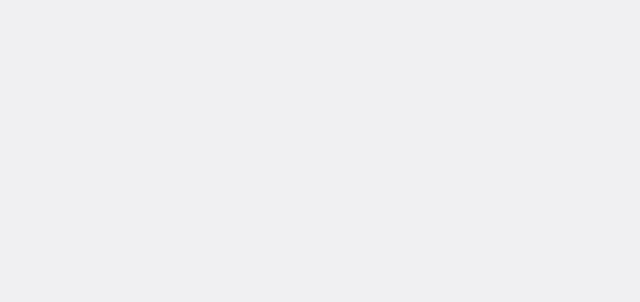
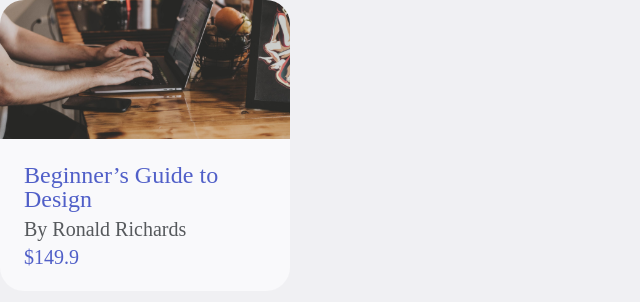
Before and after one commit to VOZ-NAK/Byway, a React (Vite) app: page / in a window 1280 px wide. Shown: the top 302 px of the page, without its empty margins (0-640 px from the left). Built offline with nearby package versions, Linux system fonts and the light colour scheme; a web font is replaced by a local one.

Commit message:
Fix text color support to Typography component

```diff
--- a/src/App.tsx
+++ b/src/App.tsx
@@ -1,5 +1,11 @@
+import Course from './components/shared/course/Course'
+
 function App() {
-	return <></>
+	return (
+		<>
+			<Course />
+		</>
+	)
 }
 
 export default App
--- a/src/components/shared/course/Course.tsx
+++ b/src/components/shared/course/Course.tsx
@@ -16,11 +16,11 @@ const Course: FC<ICourse> = ({ courseName, author, cover, price }) => {
 		<div className={styles.course}>
 			<img src='cover.svg' alt='cover' className={styles.course__cover} />
 			<div className={styles.course__info}>
-				<Typography variant='text-large' color='var(--light-blue)'>
+				<Typography variant='text-large' color='--light-blue'>
 					Beginner’s Guide to Design
 				</Typography>
 				<Typography variant='text-medium'>By Ronald Richards</Typography>
-				<Typography variant='text-medium' color='var(--light-blue)'>
+				<Typography variant='text-medium' color='--light-blue'>
 					$149.9
 				</Typography>
 			</div>
--- a/src/components/ui/typography/Typography.tsx
+++ b/src/components/ui/typography/Typography.tsx
@@ -11,7 +11,7 @@ const Typography: FC<PropsWithChildren<ITypography>> = ({
 }) => {
 	const classes = cn(variant, '')
 	return (
-		<p {...props} className={classes} style={{ color: color }}>
+		<p {...props} className={classes} style={{ color: `var(${color})` }}>
 			{children}
 		</p>
 	)
```
